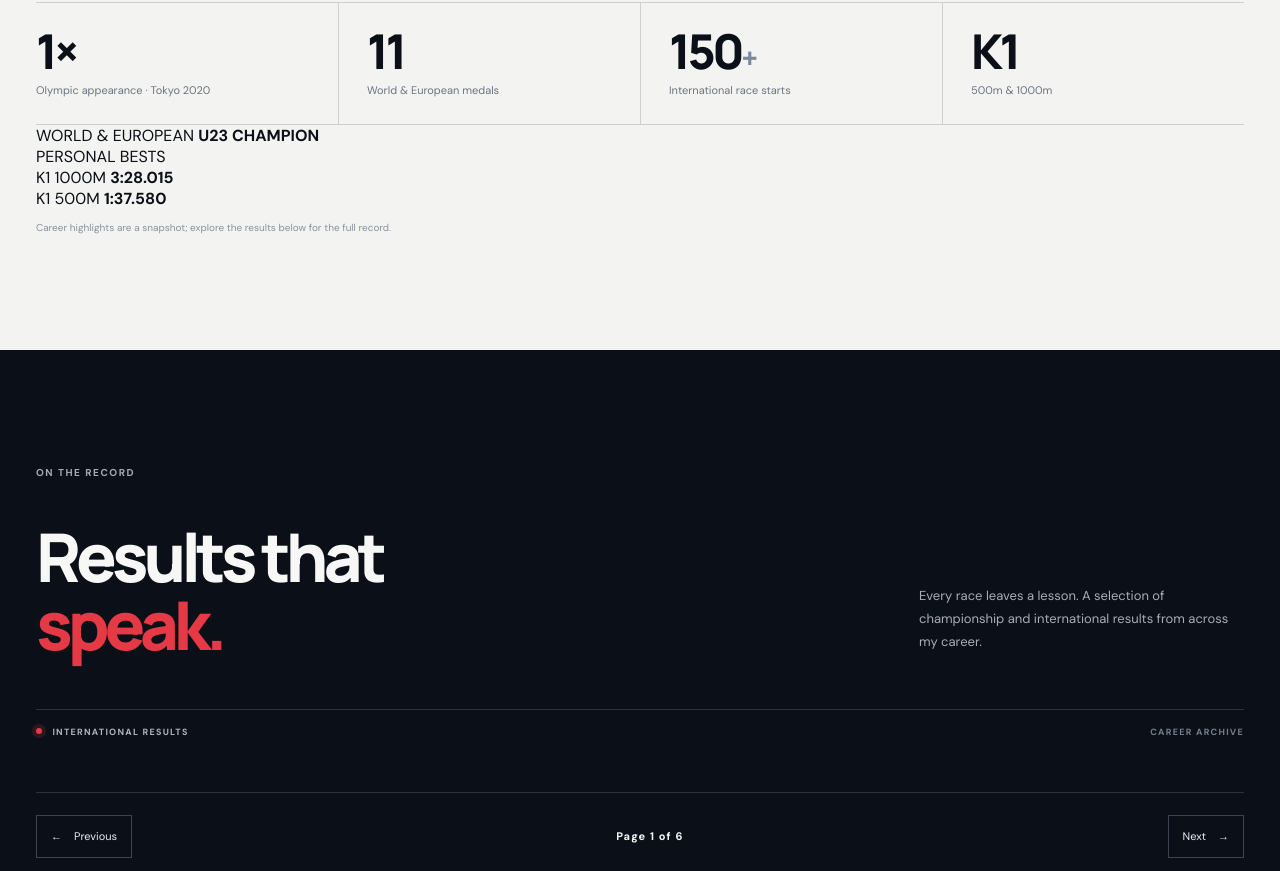
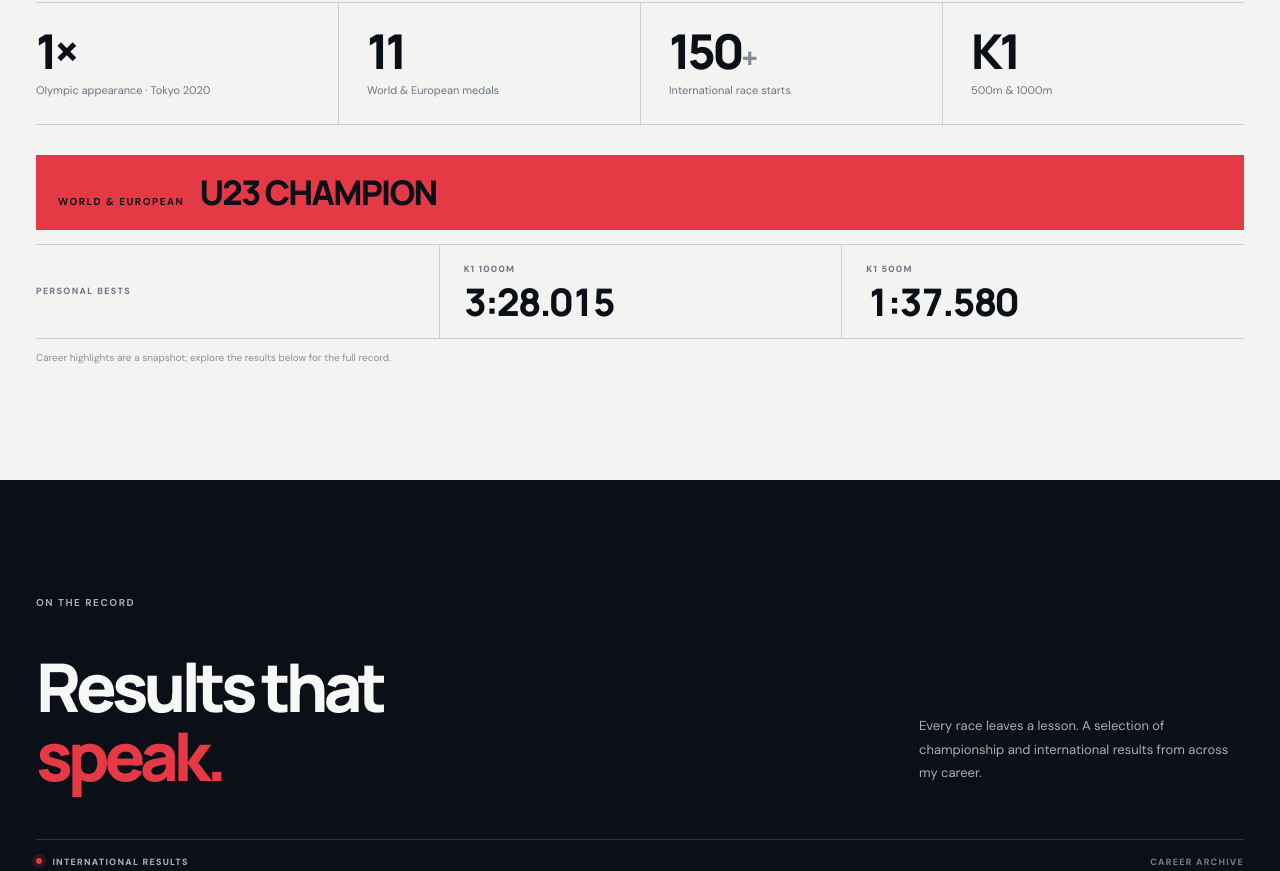
Before and after one commit to bojanzdelar/Portfolio-website, a plain HTML site: page index.html in a window 1280 px wide. Shown: the part 1668-2539 px from the top of the page. Drawn offline with Linux system fonts and the light colour scheme.

Commit message:
Zoom out hero photo and style performance highlights

```diff
--- a/css/style.css
+++ b/css/style.css
@@ -314,3 +314,76 @@ button, a { -webkit-tap-highlight-color: transparent; }
     transform: scale(1.04) translateX(0);
   }
 }
+
+/* More breathing room around the athlete in the hero image. */
+.hero-image {
+  transform: scale(1.02) translateX(2%);
+}
+@media (max-width: 900px) {
+  .hero-image { transform: scale(1.02) translateX(2%); }
+}
+@media (max-width: 650px) {
+  .hero-image { transform: scale(1.0) translateX(0); }
+}
+
+/* Career highlights: titles and personal bests are the main proof points. */
+.champion-highlight {
+  display: flex;
+  align-items: baseline;
+  gap: 15px;
+  flex-wrap: wrap;
+  margin-top: 30px;
+  padding: 18px 22px;
+  color: var(--ink);
+  background: var(--accent);
+}
+.champion-label {
+  font: 700 10px/1.5 var(--font-body);
+  letter-spacing: .15em;
+}
+.champion-highlight strong {
+  font: 800 clamp(21px, 3.2vw, 34px)/1.15 var(--font-display);
+  letter-spacing: -.05em;
+}
+.personal-bests {
+  display: grid;
+  grid-template-columns: 1fr 1fr 1fr;
+  align-items: center;
+  gap: 0;
+  margin-top: 14px;
+  border-top: 1px solid var(--line-dark);
+  border-bottom: 1px solid var(--line-dark);
+}
+.personal-best-heading {
+  padding: 20px 18px 20px 0;
+  font: 700 9px/1.5 var(--font-body);
+  letter-spacing: .15em;
+  color: #697482;
+}
+.personal-best {
+  display: flex;
+  flex-direction: column;
+  gap: 6px;
+  padding: 18px 24px;
+  border-left: 1px solid var(--line-dark);
+}
+.personal-best span {
+  color: #697482;
+  font: 700 9px/1.5 var(--font-body);
+  letter-spacing: .14em;
+}
+.personal-best strong {
+  color: var(--ink);
+  font: 800 clamp(25px, 3vw, 38px)/1 var(--font-display);
+  letter-spacing: -.055em;
+  font-variant-numeric: tabular-nums;
+}
+.page-indicator { letter-spacing: 0; font-size: 11px; }
+@media (max-width: 650px) {
+  .champion-highlight { align-items: flex-start; flex-direction: column; gap: 5px; padding: 17px; }
+  .personal-bests { grid-template-columns: 1fr 1fr; }
+  .personal-best-heading { grid-column: 1 / -1; padding: 15px 0 9px; }
+  .personal-best { padding: 16px 12px 18px 0; }
+  .personal-best + .personal-best { padding-left: 14px; }
+  .personal-best strong { font-size: clamp(24px, 7vw, 34px); }
+}
```
